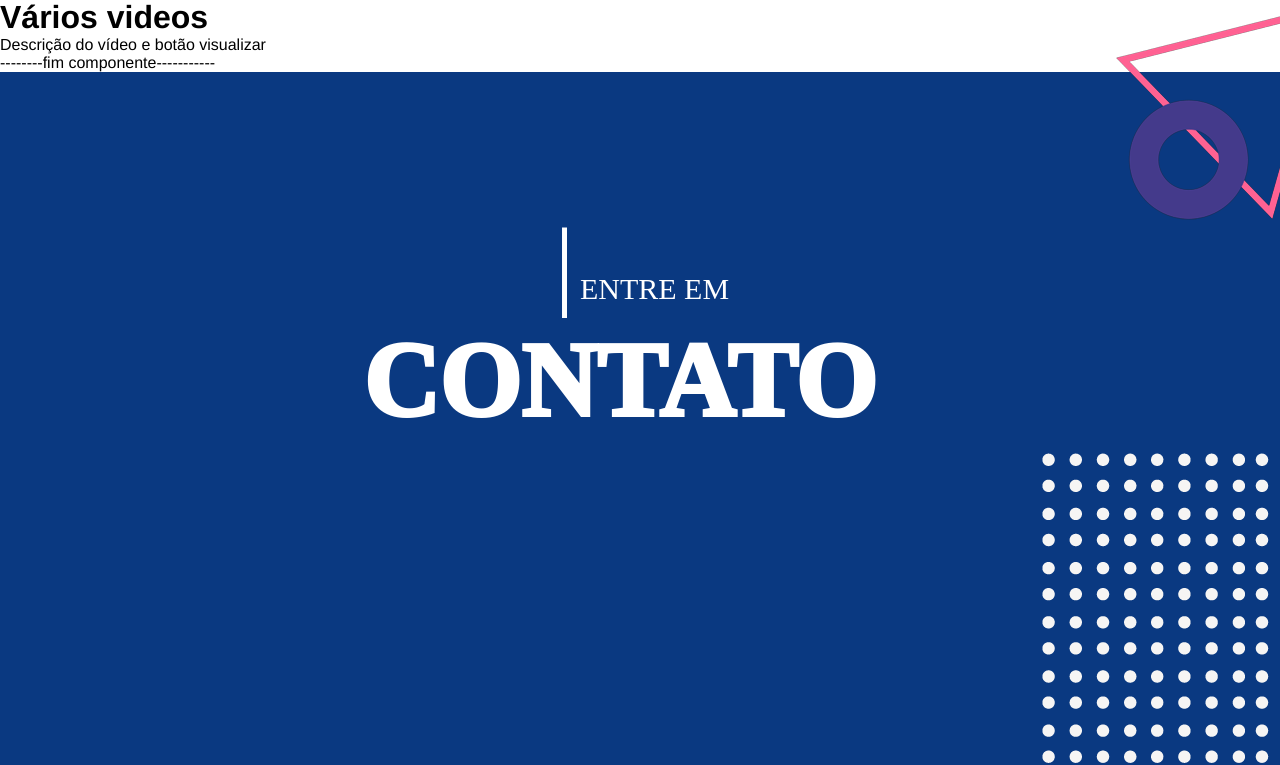
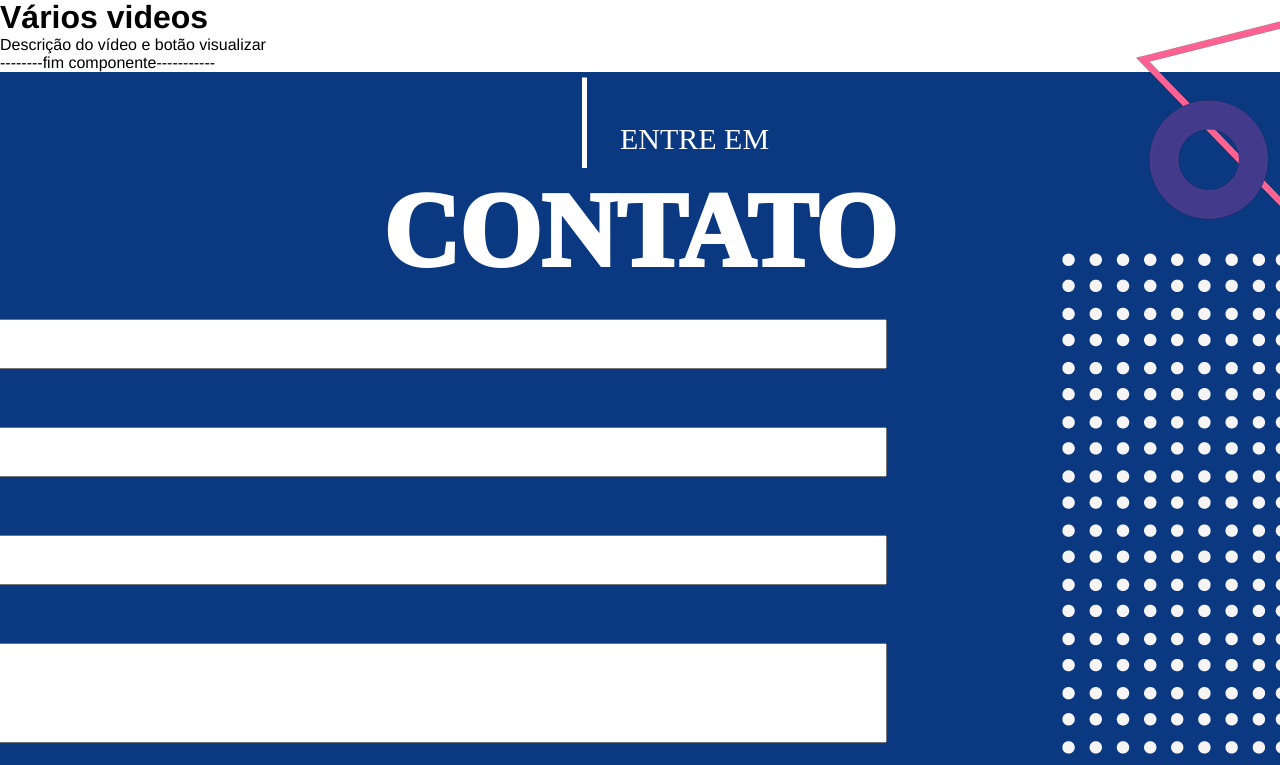
Before and after one commit to robsondejesus1996/site-cursos, a Next.js app in the folder project/: page / in a window 1280 px wide. Shown: the part 8393-9158 px from the top of the page. Built offline with nearby package versions, Linux system fonts and the light colour scheme.

Commit message:
desenvolvimento componente entre em contato.

```diff
--- a/project/components/cadastroInteresse.js
+++ b/project/components/cadastroInteresse.js
@@ -1,4 +1,5 @@
 import Image from "next/image";
+
 import styles from "../styles/CadastroInteresse.module.css";
 
 export default function CadastroInteresse() {
@@ -21,7 +22,59 @@ export default function CadastroInteresse() {
         <img className={styles.figura_grade} src="/images/grade.png" />
 
         <div className={styles.div_inputs}>
+          <form className="flex flex-col">
+            <label htmlFor="name" className={styles.nomeLabel}>
+              NOME
+            </label>
+            <input
+              className={styles.inputNome}
+              id="name"
+              name="name"
+              type="text"
+              autocomplete="name"
+              required
+            />
 
+            <label htmlFor="cidade" className={styles.cidadeLabel}>
+              CIDADE
+            </label>
+            <input
+              className={styles.inputCidade}
+              id="cidade"
+              name="cidade"
+              type="text"
+              autocomplete="cidade"
+              required
+            />
+
+            <label htmlFor="cidade" className={styles.foneLabel}>
+              FONE
+            </label>
+            <input
+              className={styles.inputFone}
+              id="fone"
+              name="fone"
+              type="text"
+              autocomplete="fone"
+              required
+            />
+
+            <label htmlFor="cidade" className={styles.mensagemLabel}>
+              MENSAGEM
+            </label>
+            <input
+              className={styles.inputMensagem}
+              id="mensagem"
+              name="mensagem"
+              type="text"
+              autocomplete="mensagem"
+              required
+            />
+
+            <button type="submit" className={styles.buttonEnviar}>
+              ENVIAR
+            </button>
+          </form>
         </div>
       </section>
     </>
--- a/project/styles/CadastroInteresse.module.css
+++ b/project/styles/CadastroInteresse.module.css
@@ -7,14 +7,14 @@
   align-items: center;
 }
 .pergunta {
-  margin-top: -300px;
+  margin-top: -450px;
   display: block;
   text-align: center;
   font-family: "Playfair Display", serif;
   font-size: 30px;
   font-weight: 100;
   color: #fff;
-  margin-left: 620px;
+  margin-left: 100px;
 }
 
 .contato {
@@ -25,7 +25,8 @@
   font-size: 105px;
   font-weight: 1000;
   margin-top: -100px;
-  margin-left: 550px;
+  margin-left: -10px;
+
 }
 
 .pipe {
@@ -36,13 +37,88 @@
   margin-left: -110px;
 }
 
-.figura_imagem{
-    margin-top: -900px;
-    margin-left: 200px;
+.figura_imagem {
+  margin-top: -900px;
+  margin-left: 200px;
 }
 
+.figura_grade {
+  margin-left: -350px;
+}
 
-.figura_grade{
-    margin-top: 400px;
-    margin-left: -350px;
+.div_inputs {
+  display: flex;
+  margin-left: -1500px;
 }
+
+/*label*/
+.nomeLabel {
+  display: flex;
+  margin-top: -10px;
+  margin-left: -100px;
+}
+
+.cidadeLabel {
+  display: flex;
+  margin-top: 30px;
+  margin-left: -100px;
+}
+
+.foneLabel {
+  display: flex;
+  margin-top: 30px;
+  margin-left: -100px;
+}
+
+.mensagemLabel {
+  display: flex;
+  margin-top: 30px;
+  margin-left: -100px;
+}
+
+/*input*/
+
+.inputNome {
+  display: flex;
+  margin-top: 10px;
+  margin-left: -100px;
+  width: 1000px;
+  height: 50px;
+}
+
+.inputCidade {
+  display: flex;
+  margin-top: 10px;
+  margin-left: -100px;
+  width: 1000px;
+  height: 50px;
+}
+
+.inputFone {
+  display: flex;
+  margin-top: 10px;
+  margin-left: -100px;
+  width: 1000px;
+  height: 50px;
+}
+
+.inputMensagem {
+  display: flex;
+  margin-top: 10px;
+  margin-left: -100px;
+  width: 1000px;
+  height: 100px;
+}
+
+.buttonEnviar {
+  justify-content: center;
+  align-items: center;
+  font-size: 20px;
+  display: flex;
+  border-radius: 30px;
+  width: 200px;
+  height: 50px;
+  margin-left: -100px;
+  margin-top: 50px;
+  border: solid 1px #fff;
+}
```
